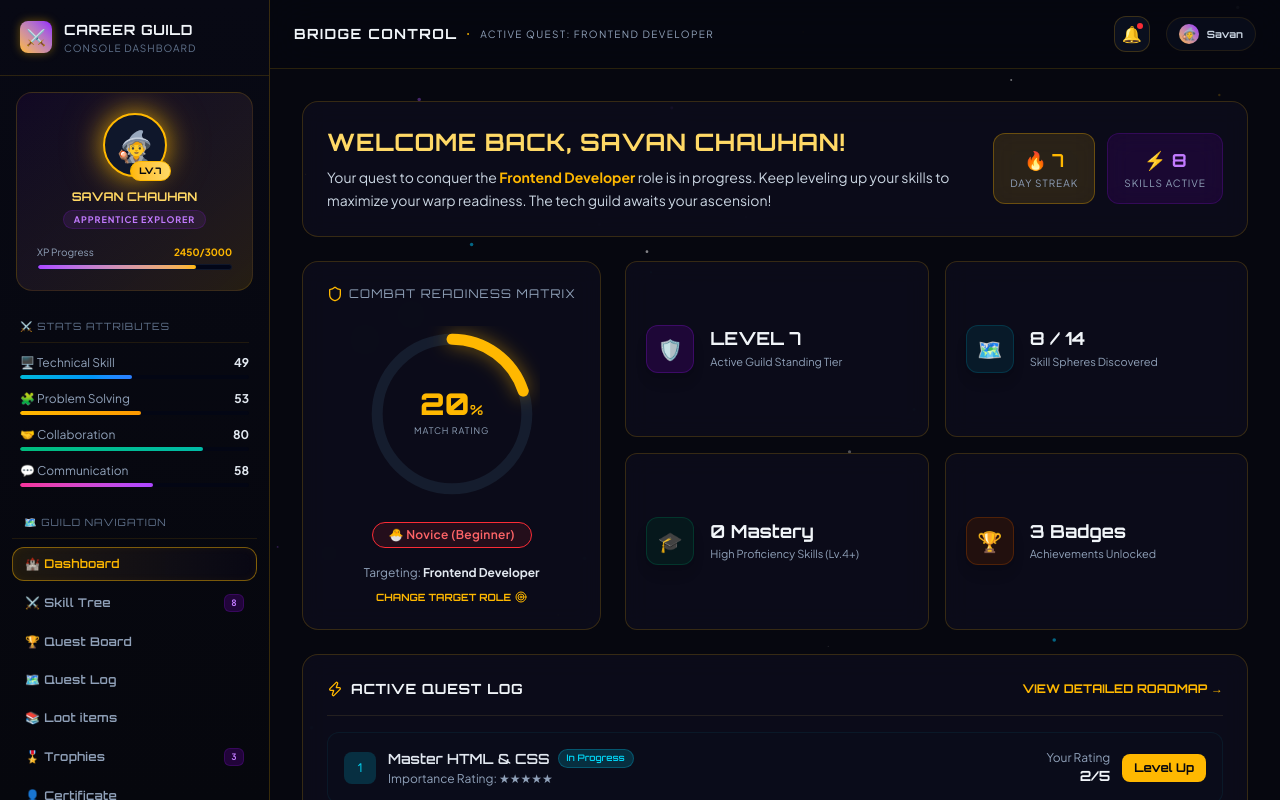
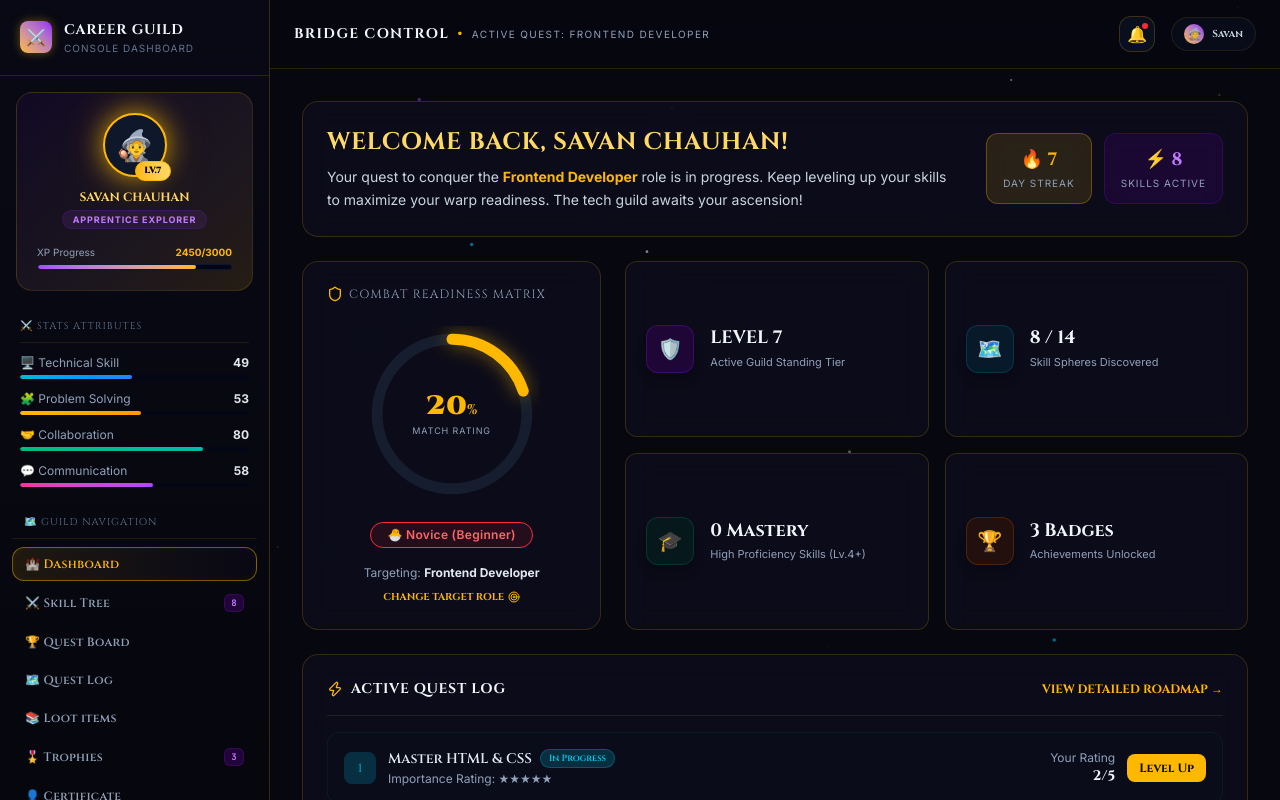
Before and after one commit to SavanChauhan87/Smart-Career-Roadmap, a React (Vite) app in the folder frontend/: page / in a window 1280 px wide. Shown: the top 800 px of the page. Built offline with nearby package versions, Linux system fonts and the light colour scheme.

Commit message:
style: update typography to Inter & Cinzel and add database guide

```diff
--- a/frontend/index.html
+++ b/frontend/index.html
@@ -8,7 +8,7 @@
     <!-- Google Fonts for Career RPG -->
     <link rel="preconnect" href="https://fonts.googleapis.com">
     <link rel="preconnect" href="https://fonts.gstatic.com" crossorigin>
-    <link href="https://fonts.googleapis.com/css2?family=Orbitron:wght@400;600;700;900&family=Plus+Jakarta+Sans:wght@300;400;500;600;700;800&family=JetBrains+Mono:wght@400;700&display=swap" rel="stylesheet">
+    <link href="https://fonts.googleapis.com/css2?family=Cinzel+Decorative:wght@400;700;900&family=Cinzel:wght@400;600;700;800;900&family=Inter:wght@300;400;500;600;700;800;900&family=JetBrains+Mono:wght@400;700&display=swap" rel="stylesheet">
   </head>
   <body>
     <div id="root"></div>
--- a/frontend/src/index.css
+++ b/frontend/src/index.css
@@ -1,8 +1,9 @@
 @import "tailwindcss";
 
 @theme {
-  --font-sans: "Plus Jakarta Sans", sans-serif;
-  --font-display: "Orbitron", sans-serif;
+  --font-sans: "Inter", sans-serif;
+  --font-display: "Cinzel", serif;
+  --font-decorative: "Cinzel Decorative", serif;
   --font-mono: "JetBrains Mono", monospace;
 
   --color-gold: #FFB800;
--- a/frontend/src/views/Dashboard.jsx
+++ b/frontend/src/views/Dashboard.jsx
@@ -126,7 +126,7 @@ const Dashboard = ({ userProfile, selectedRole, userSkills, careerRoles, setPage
               />
             </svg>
             <div className="absolute inset-0 flex flex-col items-center justify-center">
-              <span className="text-3xl font-black font-display text-gold leading-none">
+              <span className="text-3xl font-black font-decorative text-gold leading-none">
                 {animatedScore}
                 <span className="text-sm font-semibold">%</span>
               </span>
```
Also changed, not shown: 1 other file (tests, documents, lock files or other folders).
